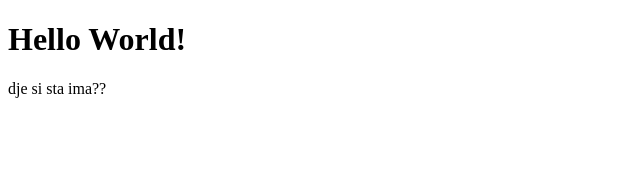
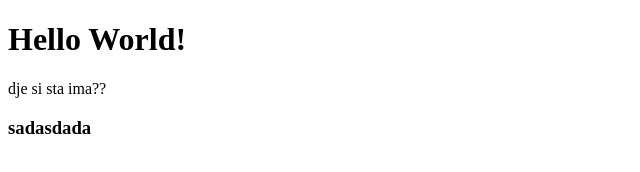
Before and after one commit to the-Scientist99/cv, a plain HTML site: page index.html in a window 1280 px wide. Shown: the whole page, without its empty margins (0-640 px from the left). Drawn offline with Linux system fonts and the light colour scheme.

Commit message:
Dodat podnaslov

```diff
--- a/index.html
+++ b/index.html
@@ -9,5 +9,8 @@
 <body>
   <h1>Hello World!</h1>
   <p>dje si sta ima??</p>
+  <h3>
+    sadasdada
+  </h3>
 </body>
 </html>
```
